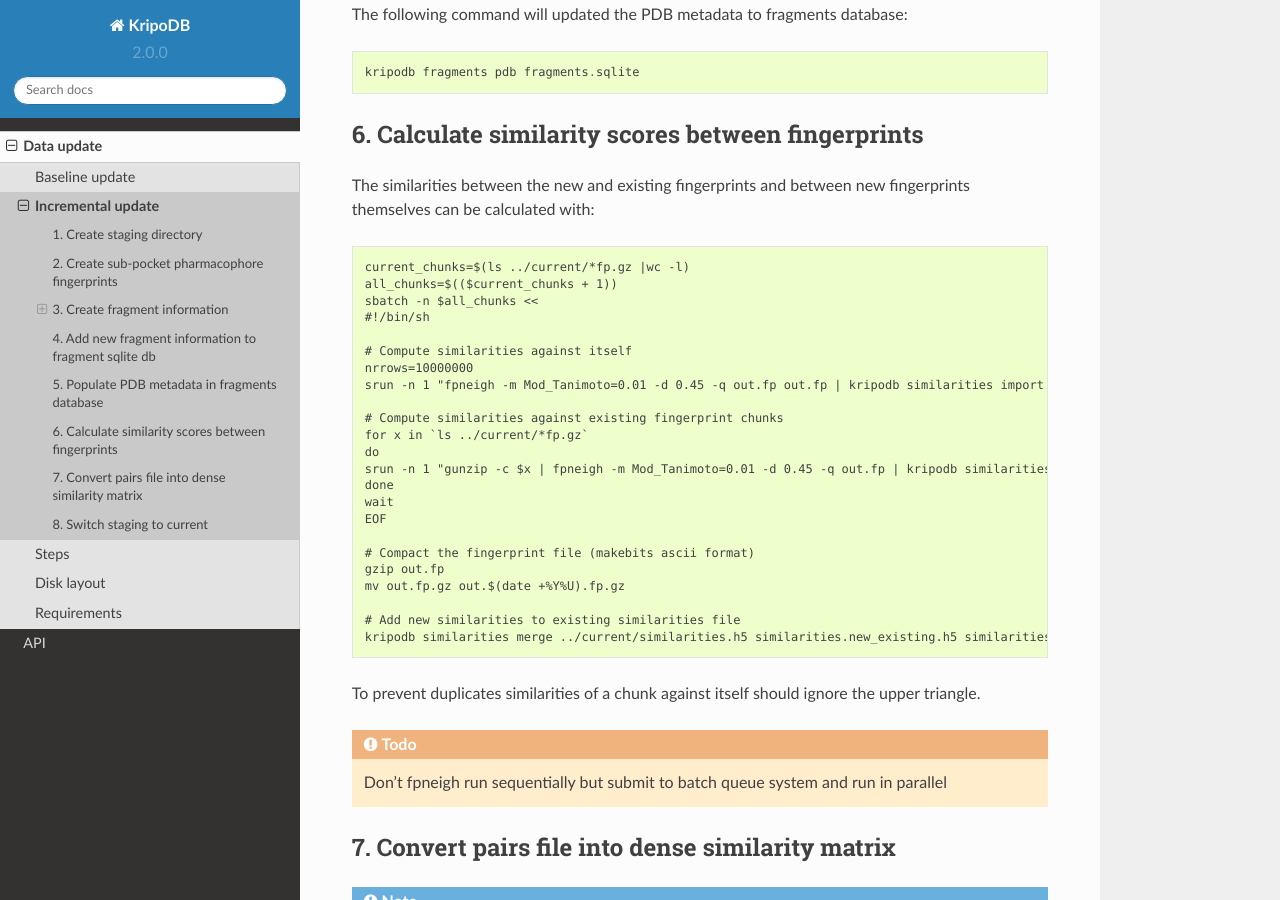
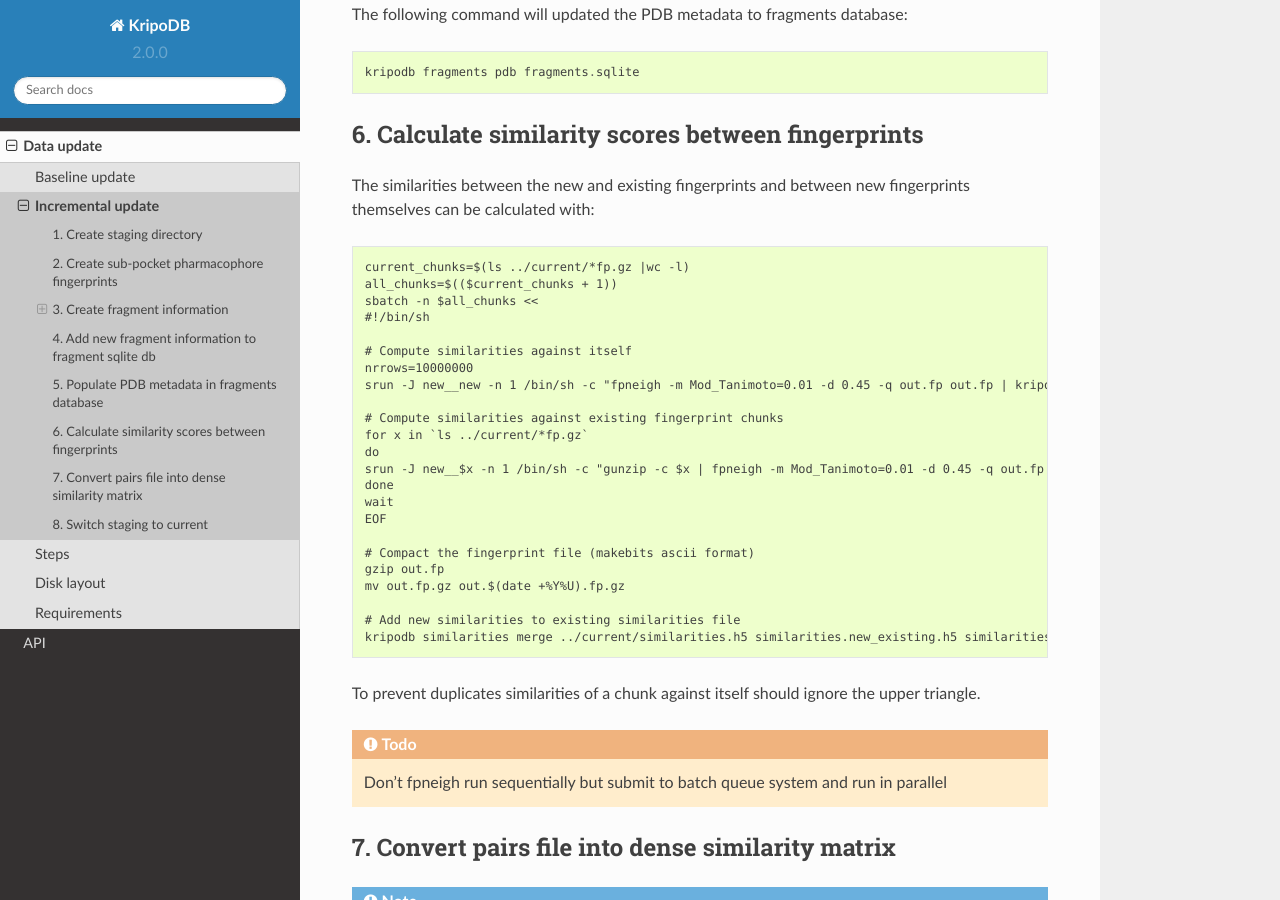
Before and after one commit to 3D-e-Chem/kripodb, a Sphinx documentation site: the page built from docs/incremental-update.rst, in a window 1280 px wide and 900 px high, scrolled down 1682 px. Built offline with Sphinx 7.4.7 and the Read the Docs theme 2.0.0, drawn with Linux system fonts in a browser that asks for light colours.

Commit message:
wrap srun command with /bin/sh and job label.

```diff
--- a/docs/baseline-update.rst
+++ b/docs/baseline-update.rst
@@ -74,10 +74,10 @@
     do
     if [ "$x" = "$y" ]
     then
-    srun -n 1 "fpneigh -m Mod_Tanimoto=0.01 -d 0.45 -q $x $y | kripodb similarities import --nrrows $nrrows --ignore_upper_triangle - fragments.sqlite similarities.$(basename $x .fp)__$(basename $y .fp).h5" &
+    srun -J $x$y -n 1 /bin/sh -c "fpneigh -m Mod_Tanimoto=0.01 -d 0.45 -q $x $y | kripodb similarities import --nrrows $nrrows --ignore_upper_triangle - fragments.sqlite similarities.$(basename $x .fp)__$(basename $y .fp).h5" &
     elif [[ $x < $y ]]
     then
-    srun -n 1 "fpneigh -m Mod_Tanimoto=0.01 -d 0.45 -q $x $y | kripodb similarities import --nrrows $nrrows - fragments.sqlite similarities.$(basename $x .fp)__$(basename $y .fp).h5" &
+    srun -J $x$y -n 1 /bin/sh -c "fpneigh -m Mod_Tanimoto=0.01 -d 0.45 -q $x $y | kripodb similarities import --nrrows $nrrows - fragments.sqlite similarities.$(basename $x .fp)__$(basename $y .fp).h5" &
     fi
     done
     done
--- a/docs/incremental-update.rst
+++ b/docs/incremental-update.rst
@@ -68,12 +68,12 @@
 
     # Compute similarities against itself
     nrrows=10000000
-    srun -n 1 "fpneigh -m Mod_Tanimoto=0.01 -d 0.45 -q out.fp out.fp | kripodb similarities import --nrrows $nrrows --ignore_upper_triangle - fragments.sqlite similarities.new__new.h5" &
+    srun -J new__new -n 1 /bin/sh -c "fpneigh -m Mod_Tanimoto=0.01 -d 0.45 -q out.fp out.fp | kripodb similarities import --nrrows $nrrows --ignore_upper_triangle - fragments.sqlite similarities.new__new.h5" &
 
     # Compute similarities against existing fingerprint chunks
     for x in `ls ../current/*fp.gz`
     do
-    srun -n 1 "gunzip -c $x | fpneigh -m Mod_Tanimoto=0.01 -d 0.45 -q out.fp | kripodb similarities import --nrrows $nrrows - fragments.sqlite similarities.new__$(basename $x .fp.gz).h5" &
+    srun -J new__$x -n 1 /bin/sh -c "gunzip -c $x | fpneigh -m Mod_Tanimoto=0.01 -d 0.45 -q out.fp | kripodb similarities import --nrrows $nrrows - fragments.sqlite similarities.new__$(basename $x .fp.gz).h5" &
     done
     wait
     EOF
```
